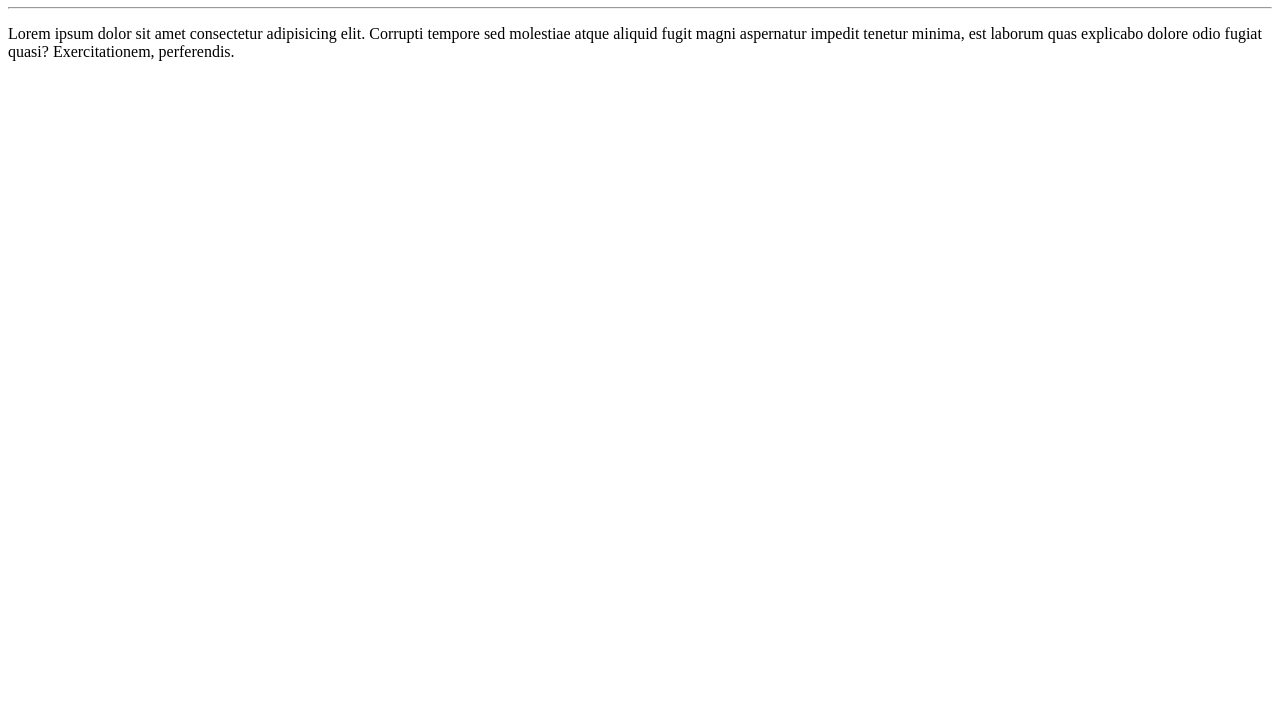
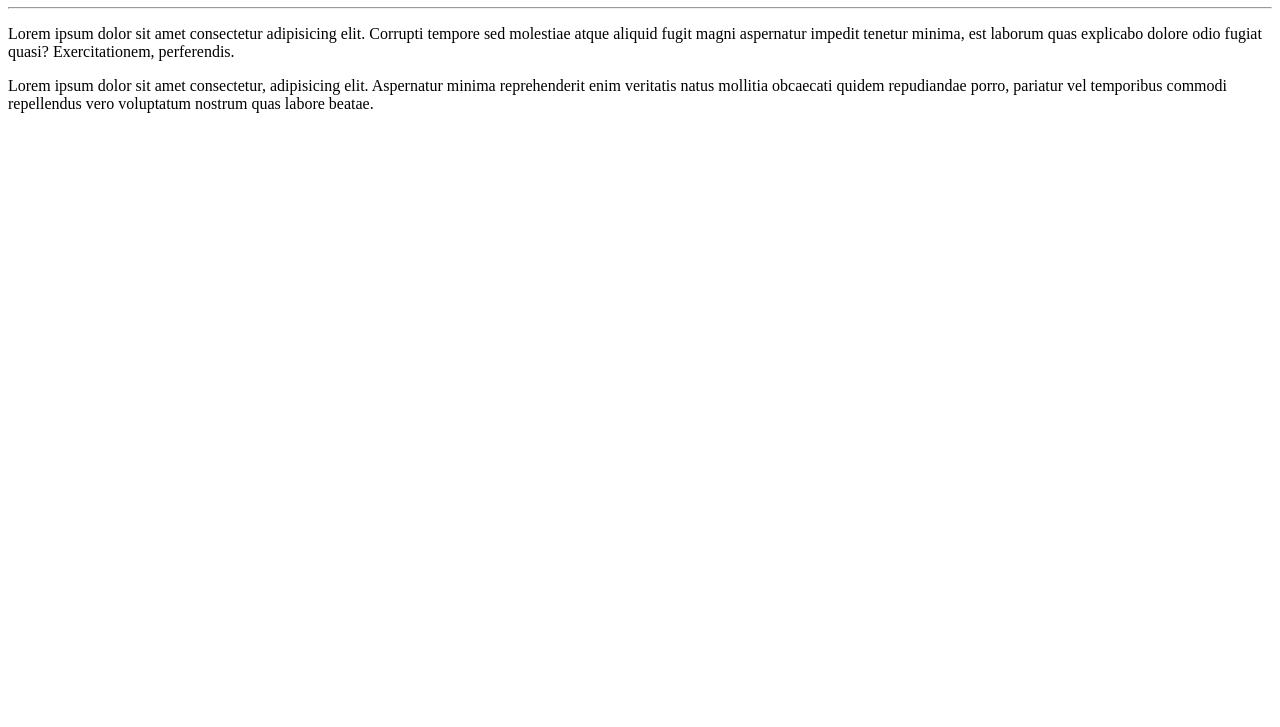
Before and after one commit to mullino/Ola-Mundo, a plain HTML site: page Site Olá, Mundo!/index.html in a window 1280 px wide. Shown: the part 73-800 px from the top of the page. Drawn offline with Linux system fonts and the light colour scheme.

Commit message:
Update index.html

```diff
--- a/Site Olá, Mundo!/index.html
+++ b/Site Olá, Mundo!/index.html
@@ -10,5 +10,6 @@
    <h1>Olá, Mundo!</h1>
    <hr>
    <p>Lorem ipsum dolor sit amet consectetur adipisicing elit. Corrupti tempore sed molestiae atque aliquid fugit magni aspernatur impedit tenetur minima, est laborum quas explicabo dolore odio fugiat quasi? Exercitationem, perferendis.</p>
+   <p>Lorem ipsum dolor sit amet consectetur, adipisicing elit. Aspernatur minima reprehenderit enim veritatis natus mollitia obcaecati quidem repudiandae porro, pariatur vel temporibus commodi repellendus vero voluptatum nostrum quas labore beatae.</p>
 </body>
 </html>
```
